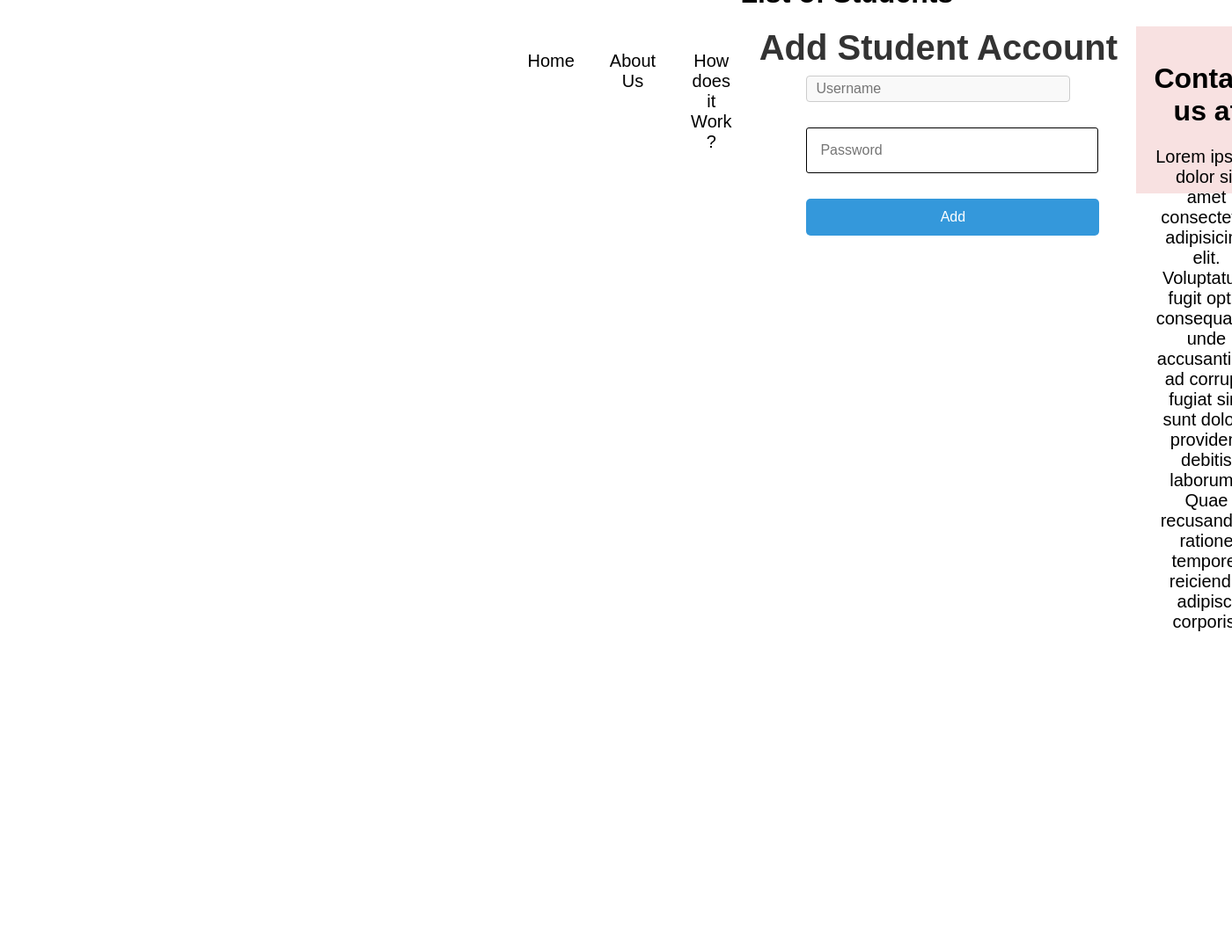
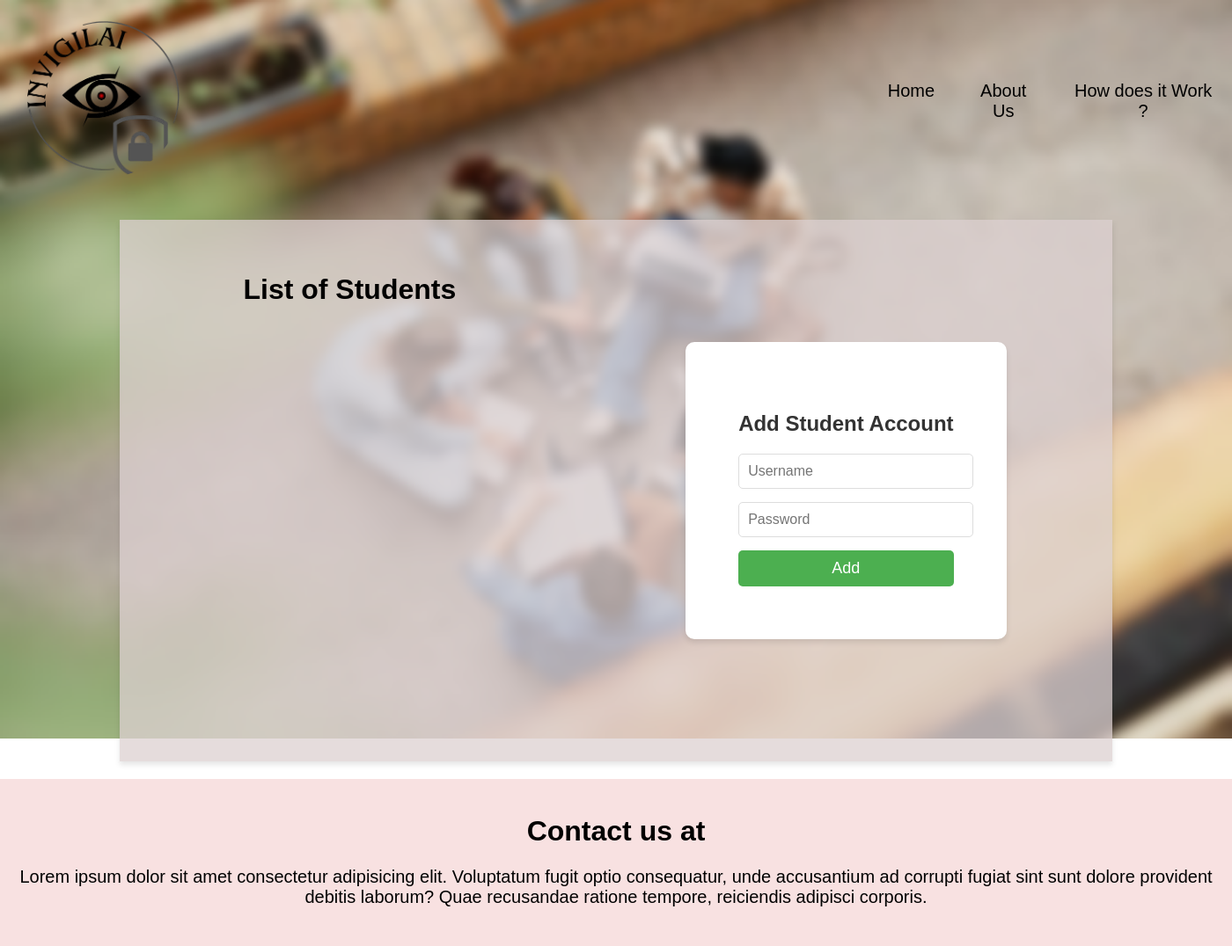
Before and after one commit to hasana0123/inbrower-proctoring, a FastAPI app: template templates/studentsList.html in a window 1400 px wide; the page is wider, and only the part inside the window is pictured. Shown: that part at 88% size. Before the commit the page ends 718 px from the top of that part, so only its background shows below. Run offline with FastAPI, Linux system fonts and the light colour scheme; the template is opened without the code that fills it, so the values that code supplies are empty.

Commit message:
Completed admin pages

```diff
--- a/static/styles.css
+++ b/static/styles.css
@@ -108,7 +108,7 @@ body {
   justify-content: space-evenly;
 }
 
-.login-container input {
+.login-container input text{
     width: 100%;
     height: 30px;
     padding: 10px 15px;
@@ -117,6 +117,7 @@ body {
     border-radius: 3px;
     margin-bottom: 10px;
 }
+
 
 .login-container button {
     width: 111%;
@@ -228,7 +229,7 @@ body {
     width: fit-content;
 }
 
-#scheduleBackground,#adminDashBackground {
+#scheduleBackground,#adminDashBackground,#studentListBackground {
     /* background-color: #3a3a3a; */
     /* padding: 20px 0; */
     margin: 0;
@@ -268,7 +269,7 @@ body {
     padding: 20px;
 }
 
-input[type="text"],
+#scheduleContent input[type="text"],
 input[type="date"],
 input[type="time"],
 select {
@@ -301,7 +302,7 @@ select {
 }
 
 
-button {
+#scheduleContent form button {
     padding: 12px 20px;
     font-size: 16px;
     color: #fff;
@@ -313,11 +314,99 @@ button {
     transition: cubic-bezier(0.075, 0.82, 0.165, 1);
 }
 
-button:hover {
+#scheduleContent form button:hover {
     background-color: #07b429;
     /* color: rgb(139, 139, 24); */
 }
 
+#StudentListContent {
+    /* flex: 1; */
+    /* background-color: #eaeaea; */
+    padding: 20px;
+    display: flex;
+    justify-content: center;
+    align-items: flex-start;
+}
+
+#addContent {
+    display: flex;
+    gap: 40px;
+    background-color: rgba(221, 209, 209, 0.749);
+    padding: 20px;
+    /* border-radius: 10px; */
+    box-shadow: 0px 4px 6px rgba(0, 0, 0, 0.1);
+    width: 80%;
+    justify-content: space-around;
+    min-height: 72vh;
+}
+
+/* Form Section */
+#addContent .form-section {
+    flex: 1; /* Form will take up the left space */
+    background-color: #f9f9f9;
+    padding: 20px;
+    border-radius: 10px;
+    box-shadow: 0px 4px 6px rgba(0, 0, 0, 0.1);
+}
+
+#addContent form
+{
+    box-shadow: 0px 4px 6px rgba(0, 0, 0, 0.1);
+    padding: 60px;
+    display: flex;
+    flex-direction: column;
+    background: white;
+    border-radius: 10px;
+    /* justify-content: space-evenly; */
+}
+
+#addContent .add-container
+{
+    display: flex;
+    align-items: center;
+
+}
+
+#addContent .add-title {
+    margin-bottom: 20px;
+    font-size: 24px;
+}
+
+#addContent .input-field {
+    margin-bottom: 15px;
+}
+
+#addContent .input-field input {
+    width: 100%;
+    padding: 10px;
+    border: 1px solid #ddd;
+    border-radius: 5px;
+    font-size: 16px;
+}
+
+.list-section {
+    /* flex: 1; The list will take up the remaining space on the right */
+    /* background-color: #f9f9f9; */
+    padding: 20px;
+    border-radius: 10px;
+    /* box-shadow: 0px 4px 6px rgba(0, 0, 0, 0.1); */
+}
+
+#student-list {
+    list-style-type: none;
+}
+
+
+#addContent button {
+    width: 100%;
+    padding: 10px;
+    background-color: #4CAF50;
+    color: white;
+    border: none;
+    border-radius: 5px;
+    font-size: 18px;
+    cursor: pointer;
+}
 
 .content
 {
--- a/templates/studentsList.html
+++ b/templates/studentsList.html
@@ -1,13 +1,14 @@
 <!DOCTYPE html>
 <html lang="en">
     <head>
-    <meta charset="UTF-8">
-    <meta name="viewport" content="width=device-width, initial-scale=1.0">
-    <link rel="stylesheet" href="../static/index.css">
-    <link rel="stylesheet" href="../static/styles.css">
+        <meta charset="UTF-8" />
+        <meta name="viewport" content="width=device-width, initial-scale=1.0" />
+        <link rel="stylesheet" href="../static/index.css" />
+        <link rel="stylesheet" href="../static/styles.css" />
         <title>Students List</title>
     </head>
     <body>
+        <div id="studentListBackground">
             <div id="header">
                 <div id="logo">
                     <a href="/">
@@ -26,13 +27,15 @@
                         <a href="./howItWorks"> How does it Work ?</a>
                     </div>
                 </div>
+            </div>
             <div id="StudentListContent">
-            <div id="list">
+                <div id="addContent">
+                    <div class="list-section">
                         <h1>List of Students</h1>
                     </div>
-            <div class="login-container">
-                <h2 class="login-title">Add Student Account</h2>
+                    <div class="add-container">
                         <form method="POST" action="/login">
+                            <h2 class="add-title">Add Student Account</h2>
                             <div class="input-field">
                                 <input
                                     type="text"
@@ -53,14 +56,17 @@
                         </form>
                     </div>
                 </div>
+            </div>
             <div id="footer">
                 <h1>Contact us at</h1>
                 <p>
                     Lorem ipsum dolor sit amet consectetur adipisicing elit.
-                Voluptatum fugit optio consequatur, unde accusantium ad corrupti
-                fugiat sint sunt dolore provident debitis laborum? Quae
-                recusandae ratione tempore, reiciendis adipisci corporis.
+                    Voluptatum fugit optio consequatur, unde accusantium ad
+                    corrupti fugiat sint sunt dolore provident debitis laborum?
+                    Quae recusandae ratione tempore, reiciendis adipisci
+                    corporis.
                 </p>
+            </div>
         </div>
     </body>
 </html>
```
Also changed, not shown: templates/admin.html (+9 -12 lines). Lines whose indentation alone changed are shown as unchanged.
